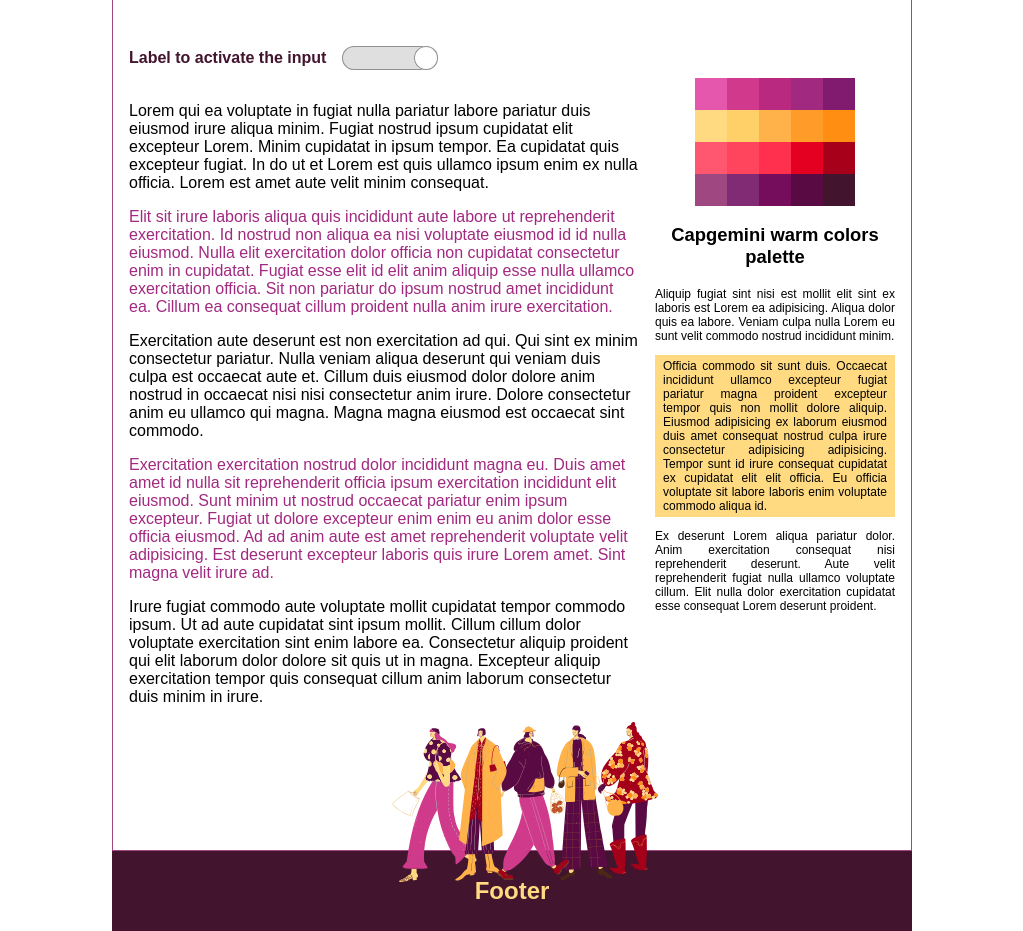
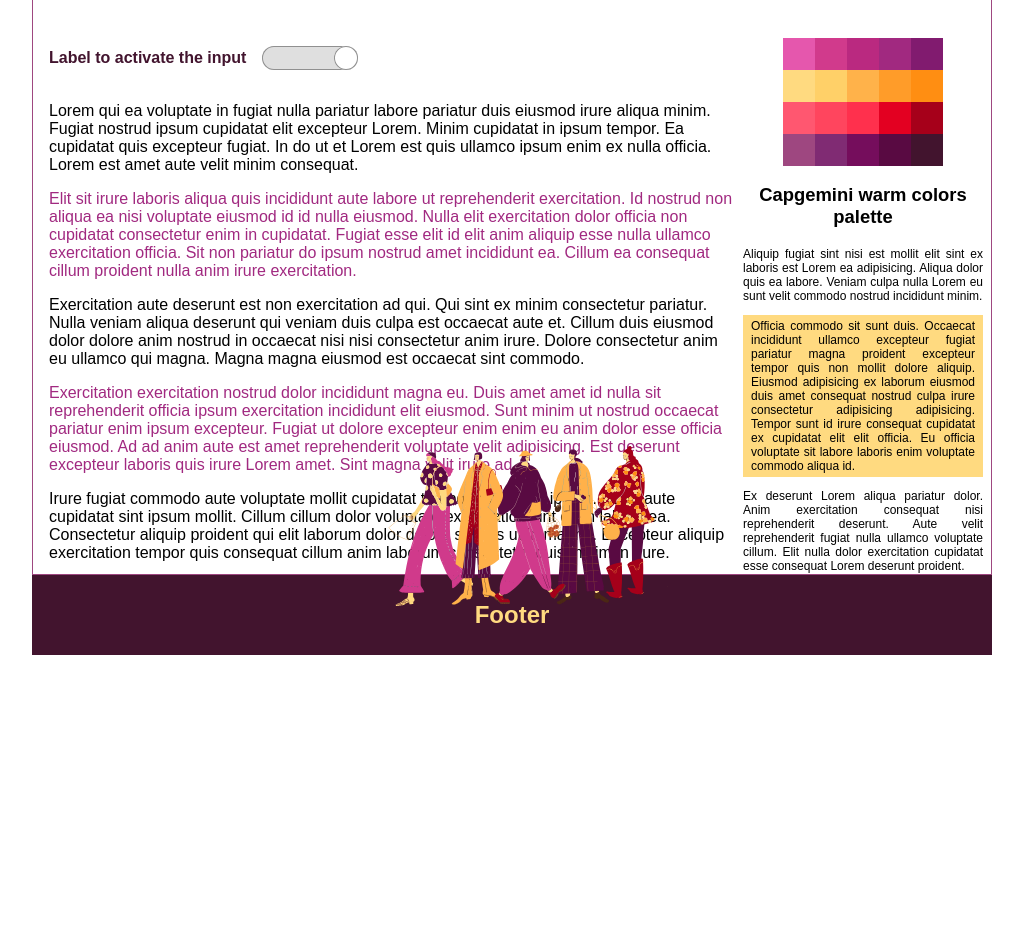
Before and after one commit to Skowronek-Jaskula/simple-but-not-easy, a website: page index.html in a window 1280 px wide. Shown: the part 131-1062 px from the top of the page, without its empty margins (128-1151 px from the left). After the commit the page ends 800 px from the top, so only its background shows below. Drawn offline with nearby package versions, Linux system fonts and the light colour scheme; files that its build step writes are made by us from their sources.

Commit message:
SIMPLE: fixed sidebar

```diff
--- a/index.html
+++ b/index.html
@@ -106,7 +106,7 @@
             ea adipisicing. Aliqua dolor quis ea labore. Veniam culpa nulla
             Lorem eu sunt velit commodo nostrud incididunt minim.
           </p>
-          <p class="sidebar__paragraph--center">
+          <p class="sidebar__paragraph">
             Officia commodo sit sunt duis. Occaecat incididunt ullamco excepteur
             fugiat pariatur magna proident excepteur tempor quis non mollit
             dolore aliquip. Eiusmod adipisicing ex laborum eiusmod duis amet
@@ -120,6 +120,23 @@
             nisi reprehenderit deserunt. Aute velit reprehenderit fugiat nulla
             ullamco voluptate cillum. Elit nulla dolor exercitation cupidatat
             esse consequat Lorem deserunt proident.
+          </p>
+          <p class="sidebar__paragraph">
+            Exercitation exercitation nostrud dolor incididunt magna eu. Duis
+            amet amet id nulla sit reprehenderit officia ipsum exercitation
+            incididunt elit eiusmod. Sunt minim ut nostrud occaecat pariatur
+            enim ipsum excepteur. Fugiat ut dolore excepteur enim enim eu anim
+            dolor esse officia eiusmod. Ad ad anim aute est amet reprehenderit
+            voluptate velit adipisicing. Est deserunt excepteur laboris quis
+            irure Lorem amet. Sint magna velit irure ad.
+          </p>
+          <p class="sidebar__paragraph">
+            Irure fugiat commodo aute voluptate mollit cupidatat tempor commodo
+            ipsum. Ut ad aute cupidatat sint ipsum mollit. Cillum cillum dolor
+            voluptate exercitation sint enim labore ea. Consectetur aliquip
+            proident qui elit laborum dolor dolore sit quis ut in magna.
+            Excepteur aliquip exercitation tempor quis consequat cillum anim
+            laborum consectetur duis minim in irure.
           </p>
         </aside>
 
--- a/package.json
+++ b/package.json
@@ -5,8 +5,7 @@
   "main": "index.js",
   "scripts": {
     "sass": "sass \"styles/styles.scss\" \"dist/styles.css\" --watch",
-    "stylelint": "npx stylelint \"**/*.scss\"",
-    "stylelint:fix": "npx stylelint \"**/*.scss\" --fix"
+    "stylelint": "npx stylelint \"**/*.scss\""
   },
   "repository": {
     "type": "git",
--- a/styles/components/_color-palette.scss
+++ b/styles/components/_color-palette.scss
@@ -2,7 +2,6 @@
 
 .color-palette {
   margin-top: 2rem;
-
   &__row {
     display: flex;
     justify-content: center;
@@ -13,7 +12,6 @@
       &:nth-child(#{$row_number}) {
         @each $span_number, $hue in $color {
           // stylelint-disable-next-line max-nesting-depth
-
           span {
             &:nth-child(#{$span_number}) {
               background-color: $hue;
@@ -23,7 +21,6 @@
       }
     }
   }
-
   span {
     height: 2rem;
     width: 2rem;
--- a/styles/components/_controller.scss
+++ b/styles/components/_controller.scss
@@ -23,9 +23,9 @@ $_controller-pos-checked: calc(#{$_controller-width} - #{$_controller-height});
 /// Base class for a controller component.
 
 .controller {
+  align-items: center;
   display: flex;
   gap: 1rem;
-  align-items: center;
   margin-bottom: 2rem;
   &__toggle {
     @include box-shadows($state: "normal", $color: $grey4);
@@ -43,7 +43,6 @@ $_controller-pos-checked: calc(#{$_controller-width} - #{$_controller-height});
     z-index: 9;
 
     // AFTER - controller button
-
     &::after {
       @include box-shadows($state: "normal", $color: $grey4);
 
@@ -58,7 +57,6 @@ $_controller-pos-checked: calc(#{$_controller-width} - #{$_controller-height});
     }
 
     // BEFORE - label
-
     &::before {
       color: $white;
       content: attr(data-label);
@@ -68,43 +66,34 @@ $_controller-pos-checked: calc(#{$_controller-width} - #{$_controller-height});
       transition: opacity 0.2s;
       width: 100%;
     }
-
     &:hover {
       @include box-shadows($state: "hover");
     }
-
     &:focus {
       @include box-shadows($state: "focus");
-
       &::after {
         @include box-shadows($state: "normal", $color: $main);
       }
     }
-
     &:disabled {
       @include box-shadows($state: "normal", $color: $grey2);
 
       background-color: $grey1;
       cursor: inherit;
     }
-
     &:checked {
       background-color: $main;
       box-shadow: none;
       justify-content: initial;
-
       &:hover {
         @include box-shadows($state: "hover");
       }
-
       &:focus {
         @include box-shadows($state: "focus");
       }
-
       &::before {
         opacity: 1;
       }
-
       &::after {
         @include box-shadows($state: "normal", $color: $main);
 
@@ -113,23 +102,18 @@ $_controller-pos-checked: calc(#{$_controller-width} - #{$_controller-height});
     }
 
     // stylelint-disable no-descending-specificity
-
     &:not(:checked) {
       // stylelint-enable no-descending-specificity
-
       &::before {
         opacity: 0;
       }
-
       &::after {
         left: $_controller-pos-checked;
       }
-
       &:hover::after,
       &:focus::after {
         @include box-shadows($state: "normal", $color: $grey4);
       }
-
       &:disabled {
         &::before,
         &::after {
@@ -137,16 +121,13 @@ $_controller-pos-checked: calc(#{$_controller-width} - #{$_controller-height});
         }
       }
     }
-
     &:disabled:checked {
       @include box-shadows($state: "normal", $color: $grey2);
 
       background-color: $grey1;
-
       &::before {
         color: $grey3;
       }
-
       &::after,
       &:hover::after,
       &:focus::after {
@@ -154,12 +135,10 @@ $_controller-pos-checked: calc(#{$_controller-width} - #{$_controller-height});
       }
     }
   }
-
   &__label {
     color: map.get($velvets, "5");
     cursor: pointer;
     font-weight: bold;
-
     z-index: 9;
   }
 }
--- a/styles/layout/_content.scss
+++ b/styles/layout/_content.scss
@@ -1,28 +1,29 @@
 @use "sass:map";
 @use "../abstracts" as *;
 
+$_img-negative-margin: 2rem;
+
 .content {
   border: solid thin map.get($velvets, "1");
-  display: flex;
-  padding: 3rem 1rem calc(#{$footer-img} - 2rem);
+  height: calc(
+    100vh - #{$footer-height} - #{$header-height} - #{$footer-img} - #{$_img-negative-margin}
+  );
+  padding: 3rem 0 calc(#{$footer-img} - #{$_img-negative-margin}) 1rem;
   position: relative;
-
   &__main {
     box-sizing: border-box;
     padding-right: 1rem;
     width: calc(100% - #{$sidebar-width});
-
     p:nth-child(odd) {
       color: map.get($violets, "4");
     }
   }
-
   &__img {
-    bottom: -2rem;
+    bottom: -$_img-negative-margin;
     height: $footer-img;
     opacity: 1;
     position: absolute;
-    right: 15rem;
+    width: 100%;
     z-index: 2;
   }
 }
--- a/styles/layout/_main.scss
+++ b/styles/layout/_main.scss
@@ -2,7 +2,7 @@
 @use "../abstracts" as *;
 
 .main {
-  --body-width: 50rem;
+  --body-width: 60rem;
 
   appearance: none;
   margin: 0 auto;
--- a/styles/layout/_sidebar.scss
+++ b/styles/layout/_sidebar.scss
@@ -2,21 +2,22 @@
 @use "../abstracts" as *;
 
 .sidebar {
+  bottom: 0;
+  overflow-y: scroll;
+  padding: 0.5rem;
+  position: absolute;
+  right: 0;
+  top: 0;
   width: $sidebar-width;
-
   &__header {
     font-size: 1.15rem;
     font-weight: bold;
     text-align: center;
   }
-
   &__paragraph {
     font-size: 0.75rem;
     text-align: justify;
-
-    &--center {
-      @extend .sidebar__paragraph;
-
+    &:nth-child(even) {
       background-color: map.get($yellows, "1");
       padding: 0.25rem 0.5rem;
     }
```
